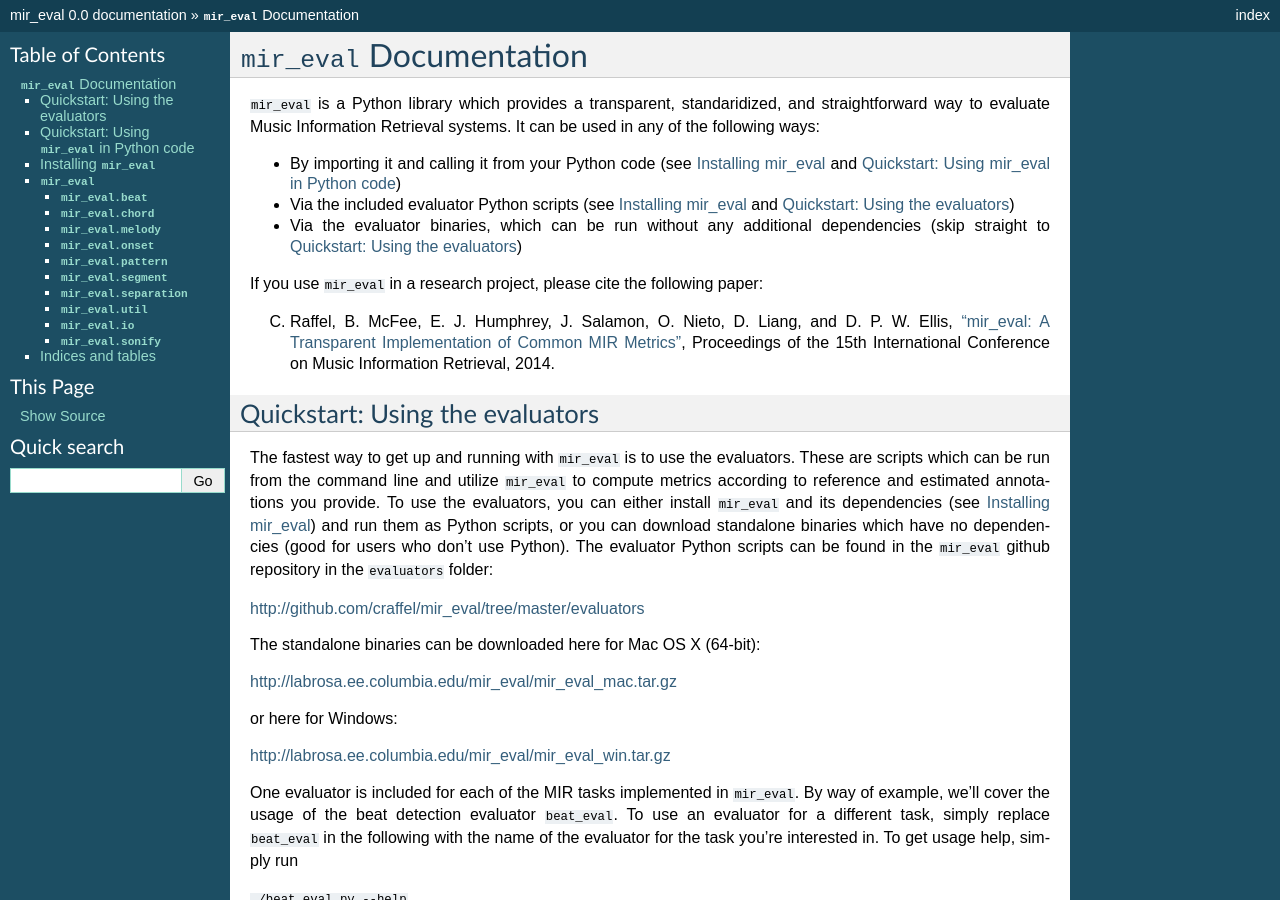
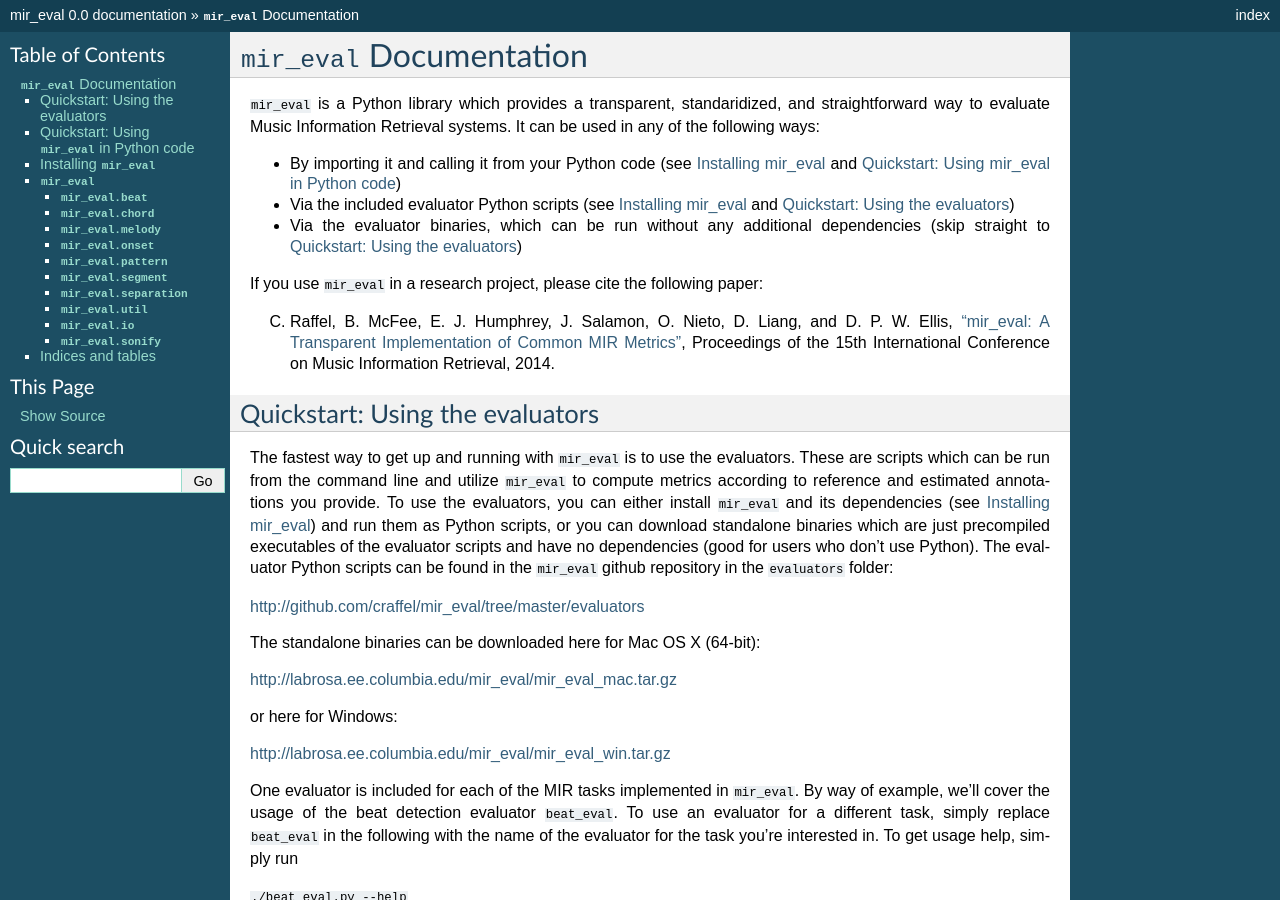
Before and after one commit to craffel/mir_eval, a Sphinx documentation site: the page built from docs/index.rst, in a window 1280 px wide and 900 px high. Built offline with Sphinx 7.4.7, drawn with Linux system fonts in a browser that asks for light colours; formulas are drawn with MathJax 3.

Commit message:
A little more clarity

```diff
--- a/docs/index.rst
+++ b/docs/index.rst
@@ -20,7 +20,7 @@
 
 The fastest way to get up and running with ``mir_eval`` is to use the evaluators.
 These are scripts which can be run from the command line and utilize ``mir_eval`` to compute metrics according to reference and estimated annotations you provide.
-To use the evaluators, you can either install ``mir_eval`` and its dependencies (see :ref:`installation`) and run them as Python scripts, or you can download standalone binaries which have no dependencies (good for users who don't use Python).
+To use the evaluators, you can either install ``mir_eval`` and its dependencies (see :ref:`installation`) and run them as Python scripts, or you can download standalone binaries which are just precompiled executables of the evaluator scripts and have no dependencies (good for users who don't use Python).
 The evaluator Python scripts can be found in the ``mir_eval`` github repository in the ``evaluators`` folder:
 
 http://github.com/craffel/mir_eval/tree/master/evaluators
```
